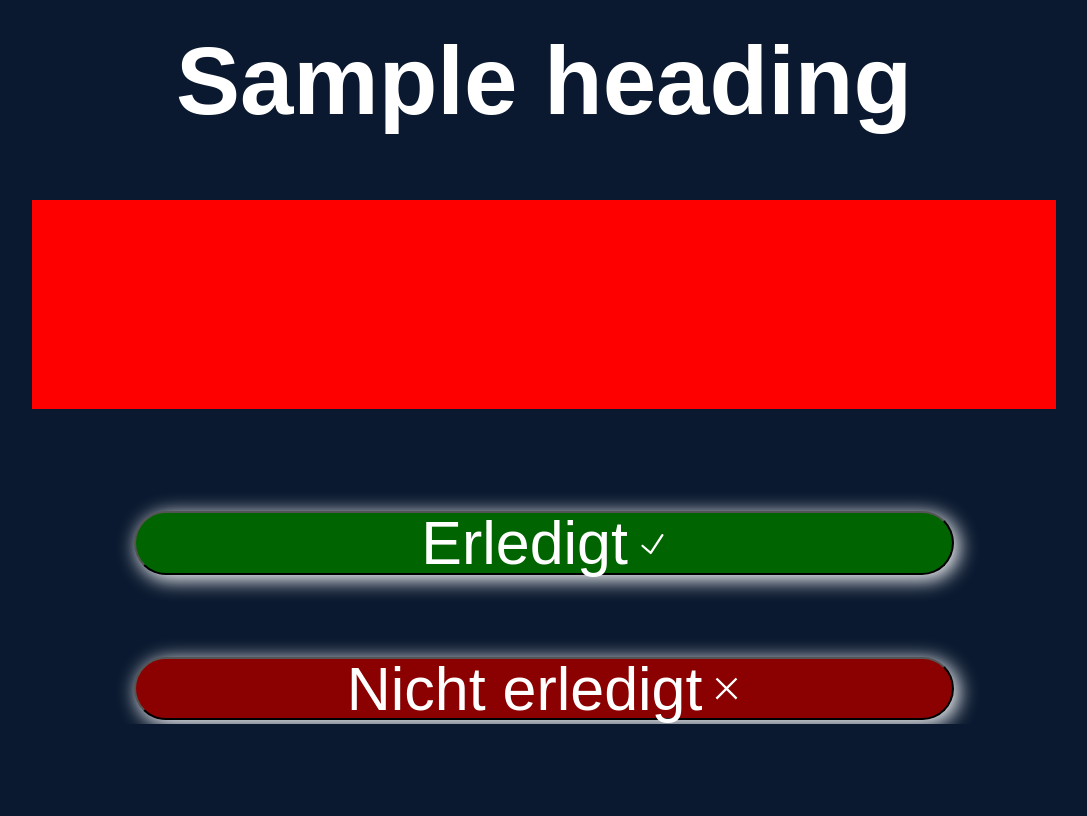
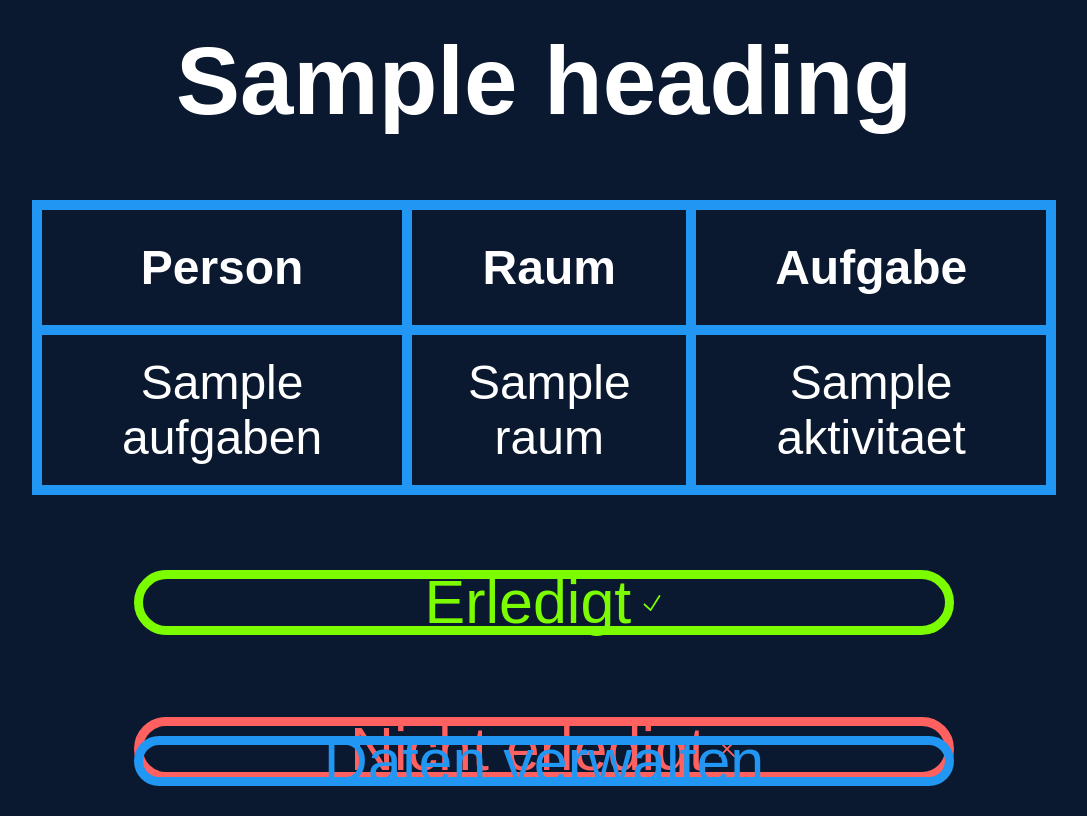
Before and after one commit to Floxo05/aufraeumplan, a PHP site: template templates/index.twig in a window 1280 px wide. Shown: the part 384-1200 px from the top of the page, without its empty margins (96-1183 px from the left). Before the commit the page ends 1108 px from the top, so only its background shows below. Run offline with PHP 8.4, Linux system fonts and the light colour scheme; the template is opened without the code that fills it: most values are stand-ins (such as "Sample title", 1, 10 or a date in 2020); some libraries are stand-ins or nearby versions.

Commit message:
setup database add data button redesign add data fetcher for activities start showing them

```diff
--- a/assets/styles.css
+++ b/assets/styles.css
@@ -9,7 +9,7 @@
 
 html, body{
     background-color: #0a192f;
-    height: 100%;
+    height: 100vh;
     margin: 0;
     padding: 0;
 }
@@ -37,10 +37,10 @@ section {
 }
 
 
-.table {
+.table_div {
     height: 50%;
     width: 100%;
-    background-color: red;
+    /*background-color: red;*/
 }
 
 .selection {
@@ -48,14 +48,18 @@ section {
     height: 40%;
 }
 
+footer {
+    width: 100%;
+    height: 10%;
+}
+
 button {
     width: 80%;
     font-size: 127%;
     margin: 8% 10%;
-    height: 38%;
+    height: 30%;
     border-radius: 50px;
-    background-color: #2196f3;
-    box-shadow: 4px 4px 20px 1px white;
+    background-color: transparent;
     color: #ffffff;
 
     display: flex;
@@ -65,8 +69,8 @@ button {
 }
 
 .btn_done {
-    background: darkgreen;
-
+    border: lawngreen 9px solid;
+    color: lawngreen;
 }
 
 .btn_done:active {
@@ -74,7 +78,8 @@ button {
 }
 
 .btn_not_done {
-    background-color: darkred;
+    color: #ff6060;
+    border: #ff6060 solid 9px;
 }
 
 .btn_not_done:active {
@@ -85,3 +90,33 @@ button img {
     margin-left: 10px;
     height: 50%;
 }
+
+footer button {
+    margin: 0 auto;
+    height: 62%;
+    border: #2196F3 solid 9px;
+    color: #2196F3;
+}
+
+footer button:active {
+    background-color: #005d69;
+}
+
+.table {
+    text-align: center;
+    margin: 0 auto;
+    width: 100%;
+    border-collapse: collapse;
+}
+
+th {
+    padding: 30px 0;
+}
+
+td {
+    padding: 20px 0;
+}
+
+th, td {
+    border: #2196F3 solid 10px;
+}
--- a/templates/index.twig
+++ b/templates/index.twig
@@ -21,8 +21,25 @@
         {% block content %}
             <section>
                 {% block table %}
-                    <div class="table">
-
+                    <div class="table_div">
+                        <table class="table">
+                            <thead>
+                                <tr>
+                                    <th>Person</th>
+                                    <th>Raum</th>
+                                    <th>Aufgabe</th>
+                                </tr>
+                            </thead>
+                            <tbody>
+                            {% for aufgabe in aufgaben %}
+                                <tr id="{{ aufgabe.aktivitaet_id }}">
+                                    <td>{{ aufgabe.name }}</td>
+                                    <td>{{ aufgabe.raum }}</td>
+                                    <td>{{ aufgabe.aktivitaet }}</td>
+                                </tr>
+                            {% endfor %}
+                            </tbody>
+                        </table>
                     </div>
                 {% endblock %}
 
@@ -40,6 +57,13 @@
                 {% endblock %}
             </section>
         {% endblock %}
+        {% block footer %}
+            <footer>
+                <button>
+                    Daten verwalten
+                </button>
+            </footer>
+        {% endblock %}
     </main>
 {% endblock %}
 
```
Also changed, not shown: index.php (+20 -7 lines), src/Migrations/Migrationstep20230725080503.php (added, +36 -0 lines), src/Migrations/Migrationstep20230725090351.php (added, +30 -0 lines), src/Migrations/Migrationstep20230725115909.php (added, +61 -0 lines), src/Models/Abfallkalender.php (+66 -1 lines), src/Models/Migration/Migration.php (+6 -2 lines), assets/icons/cross.svg, assets/icons/tick.svg, 1 other file.
